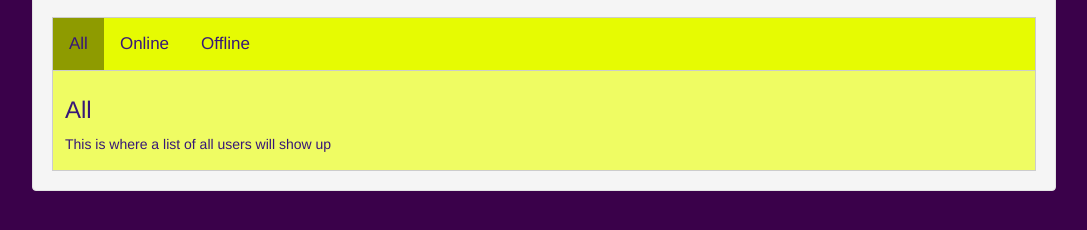
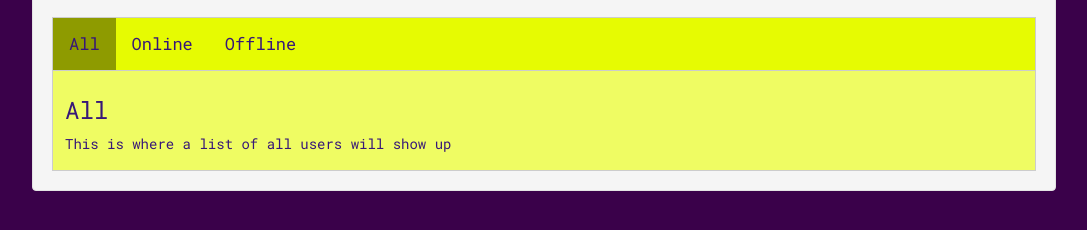
Before and after one commit to cailynse/twitchTvProject, a plain HTML site: page index.html in a window 1280 px wide. Both pictures are taken after a click on the link "All". Shown: the part 232-462 px from the top of the page, without its empty margins (96-1183 px from the left). Drawn offline with nearby package versions, Linux system fonts and the light colour scheme.

Commit message:
Added Google Fonts
Changed fonts to a retro computer-y font from google.

```diff
--- a/index.html
+++ b/index.html
@@ -7,6 +7,7 @@
 	<script src="https://maxcdn.bootstrapcdn.com/bootstrap/3.3.7/js/bootstrap.min.js"></script>
 	<script src="https://use.fontawesome.com/0f7eac80ce.js"></script>
 	<link rel="stylesheet" type="text/css" href="style.css">
+	<link href="https://fonts.googleapis.com/css?family=Roboto+Mono" rel="stylesheet">
 	<!-- Latest compiled and minified CSS -->
 	<link rel="stylesheet" href="https://maxcdn.bootstrapcdn.com/bootstrap/3.3.7/css/bootstrap.min.css">
 
--- a/style.css
+++ b/style.css
@@ -26,6 +26,7 @@ div.tab a {
 	float: left;
 	display: block;
 	color: #371778;
+	font-family: "Roboto Mono";
 	text-align: center;
 	padding: 14px 16px;
 	text-decoration: none;
@@ -54,5 +55,6 @@ div.tab a:focus,
 	border: 1px solid #ccc;
 	border-top: none;
 	color: #371778;
+	font-family: "Roboto Mono";
 	background-color: #EFFC63;
 }
```
